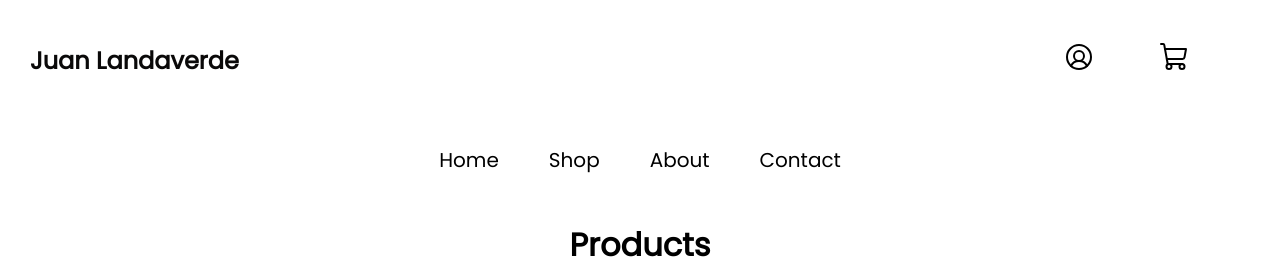
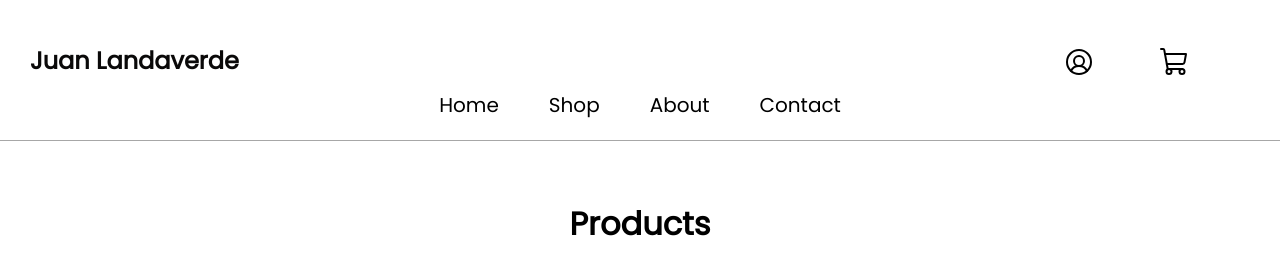
Before and after one commit to FranThe3rd/Photography-Ecommerce-Website, a React (Create React App) app: page /shop in a window 1280 px wide. Shown: the top 259 px of the page. Built offline with nearby package versions, Linux system fonts and the light colour scheme.

Commit message:
changed the navbar a bit

```diff
--- a/src/App.css
+++ b/src/App.css
@@ -1,6 +1,9 @@
 
 
-.blurredNav {
-    backdrop-filter: blur(10px);
-    background-color: rgba(0, 0, 0, 0.5);
+.appNav {
+    position: fixed;
+    top: 0;
+    left: 0;
+    z-index: 999;
+    width: 100%;
 }
--- a/src/App.js
+++ b/src/App.js
@@ -15,8 +15,10 @@ function App() {
   return (
     <div className="App">
       <Router>
+        <div className='appNav'>
         <NavbarMain/>
         <NavbarTwo/>
+        </div>
         <Routes>
           <Route path="/" element={<Home/>}/>
           <Route path="/shop" element={<Shop/>}/>
--- a/src/components/navbarOne/navbarMain.css
+++ b/src/components/navbarOne/navbarMain.css
@@ -1,20 +1,26 @@
 @import url('https://fonts.googleapis.com/css2?family=Poppins&display=swap');
+@import url('https://fonts.googleapis.com/css2?family=M+PLUS+Rounded+1c:wght@300&display=swap');
+
 
 
 .navbarMain {
     margin-bottom: none;
+    padding-top: 30px;
     width: 100%;
-    height: 60px;
+    height: 10px;
     align-items: center;
     background-color: transparent;
     display: flex;
     justify-content: space-between;
     font-family: 'Poppins', sans-serif;
     transition: all 0.3s ease 0s;
+    background-color: white;
+
+
 }
 
 .navbarMain:hover {
-    height: 120px;
+    height: 60px;
 
 }
 
@@ -23,6 +29,7 @@
 .navbarMain h2 {
     margin-left: 30px;
     color: rgb(10, 9, 9);
+
 }
 
 @media screen and (max-width: 480px) {
@@ -30,9 +37,20 @@
         font-size: 20px;
     }
 
+    .navbarMain {
+        height: 60px;
+    }
+
+    .linksMain {
+        margin-right: 50px;
+    }
+
 }
 
 .linksMain {
+    margin-top: 10px;
+    text-align: center;
+    align-items: center;
     display: flex;
     justify-content: space-evenly;
     color: black;
@@ -42,6 +60,26 @@
     width: 20%;
     margin-right: 25px;
     margin-left: 25px;
-
     font-family: 'Poppins', sans-serif;
 }
+
+
+.shoppingCart {
+    color: black;
+    transition: all 0.3s ease 0s;
+}
+
+.userCircle {
+    color: black;
+    transition: all 0.3s ease 0s;
+
+}
+.shoppingCart:hover {
+    color: rgb(149, 140, 140)
+
+}
+
+.userCircle:hover {
+    color: rgb(149, 140, 140)
+
+}
--- a/src/components/navbarOne/navbarMain.jsx
+++ b/src/components/navbarOne/navbarMain.jsx
@@ -12,8 +12,8 @@ const NavbarMain = () => {
     <div className='navbarMain'>
         <h2>Juan Landaverde</h2>
         <div className='linksMain'>
-          <Link to='/about'><UserCircle color='black' size={32}/></Link>
-          <Link to='/cart'><ShoppingCart color='black' size={32}/></Link>
+          <Link to='/about'><UserCircle className='userCircle'  size={32}/></Link>
+          <Link to='/cart'><ShoppingCart className='shoppingCart' size={32}/></Link>
         </div>
     </div>
   )
--- a/src/components/navbarTwo/navbarTwo.css
+++ b/src/components/navbarTwo/navbarTwo.css
@@ -3,12 +3,17 @@
 .navbar {
     margin-bottom: none;
     width: 100%;
-    height: 80px;
+    height: 30px;
+    padding-bottom: 20px;
     display: flex;
     justify-content: center;
     align-items: center;
-    background-color: transparent;
+    background-color: white;
+    border-bottom: 0.2px solid rgb(167, 167, 167); /* Add border line only to the bottom */
+
 }
+
+
 
 .links a {
 
--- a/src/components/navbarTwo/navbarTwo.jsx
+++ b/src/components/navbarTwo/navbarTwo.jsx
@@ -5,6 +5,8 @@ import './navbarTwo.css'
 
 
 const NavbarTwo = () => {
+
+
   return (
     <div className='navbar'>
         <div className='links'>
--- a/src/pages/shop/shop.css
+++ b/src/pages/shop/shop.css
@@ -9,6 +9,7 @@
 }
 
 .shop h1 {
+    margin-top: 200px;
     font-family: 'Poppins', sans-serif;
     text-align: center;
     margin-bottom: 50px;
```
